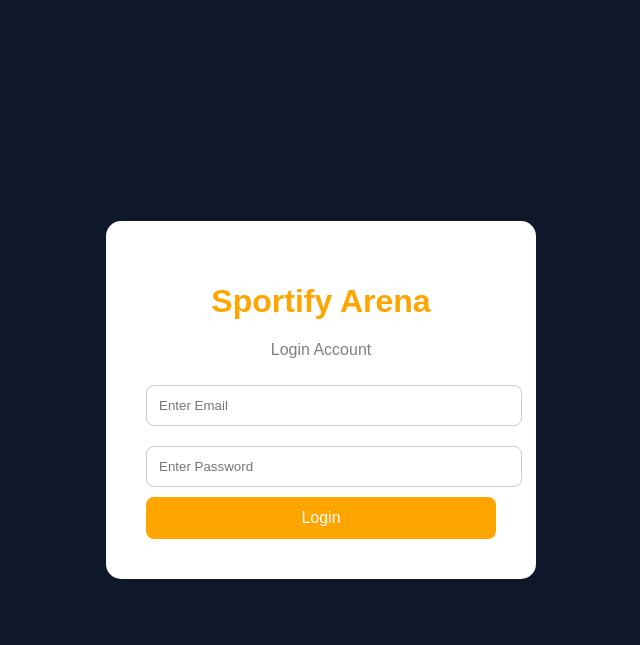
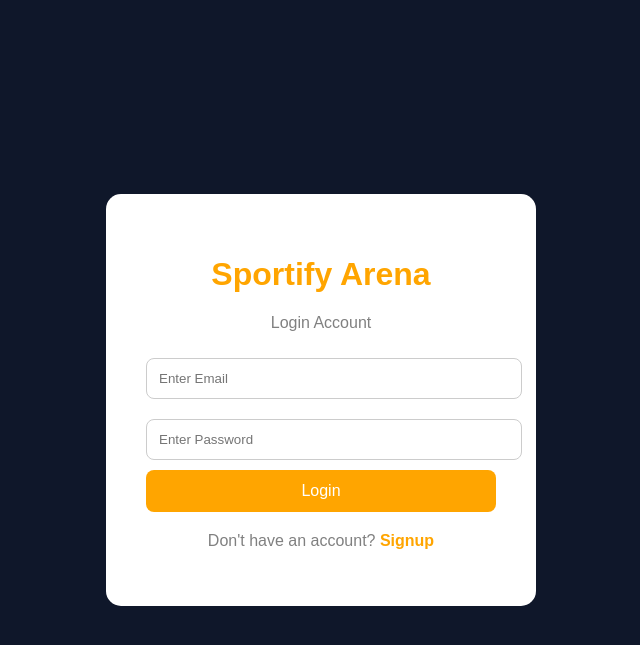
Before and after one commit to PUPPALAEswar/sportify-arena, a Flask app: page /loginpage in a window 1280 px wide. Shown: the top 645 px of the page, without its empty margins (319-959 px from the left). Run offline with Flask 3, Linux system fonts and the light colour scheme.

Commit message:
Connected signup and login pages

```diff
--- a/static/style.css
+++ b/static/style.css
@@ -116,3 +116,13 @@ select{
     text-decoration:none;
     color:black;
 }
+
+.switch-page{
+    margin-top:20px;
+}
+
+.switch-page a{
+    color:orange;
+    text-decoration:none;
+    font-weight:bold;
+}
--- a/templates/login.html
+++ b/templates/login.html
@@ -37,6 +37,13 @@
             </button>
 
         </form>
+<p class="switch-page">
+    Don't have an account?
+
+    <a href="/">
+        Signup
+    </a>
+</p>
 
     </div>
 
```
Also changed, not shown: templates/index.html (+8 -0 lines).
